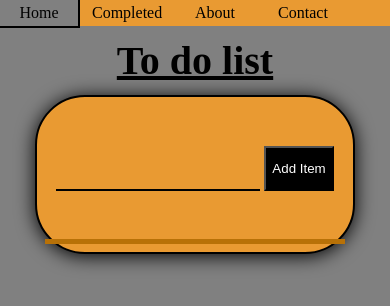
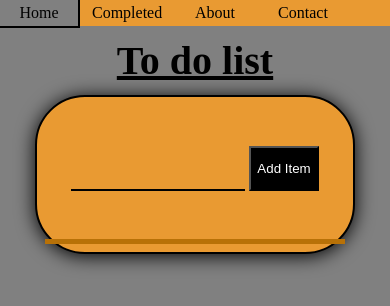
Before and after one commit to Jaconn4242/Axios-to-do-list, a plain HTML site: page index.html in a window 390 px wide. Drawn offline with nearby package versions, Linux system fonts and the light colour scheme; no server answers.

Commit message:
Update styles.css

```diff
--- a/styles.css
+++ b/styles.css
@@ -162,7 +162,7 @@ body{
     background: none;
     height: 50px;
     font-size: 30px;
-    width: 200px;
+    width: 170px;
     overflow:visible
 }
 .add-item-button{
```
